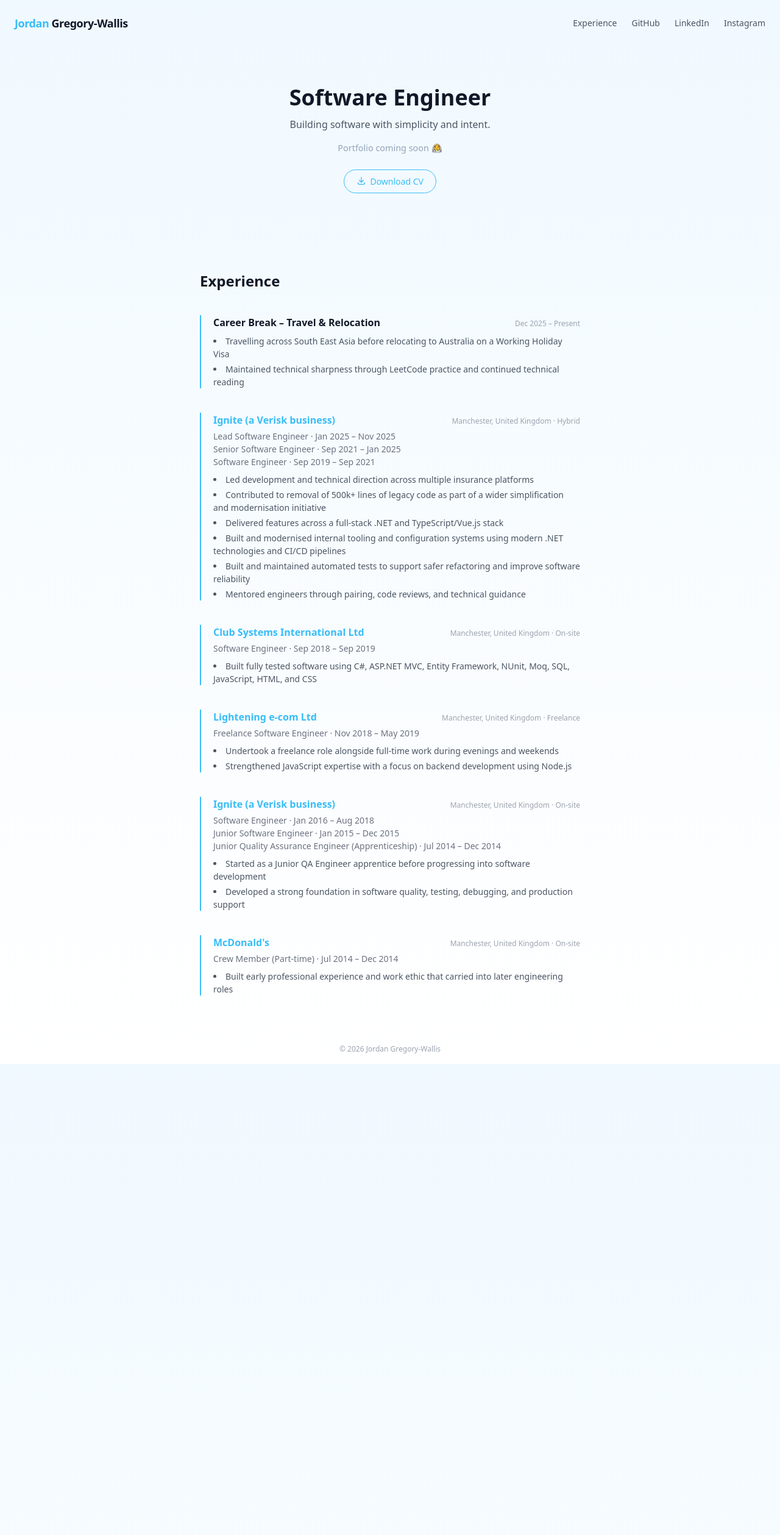
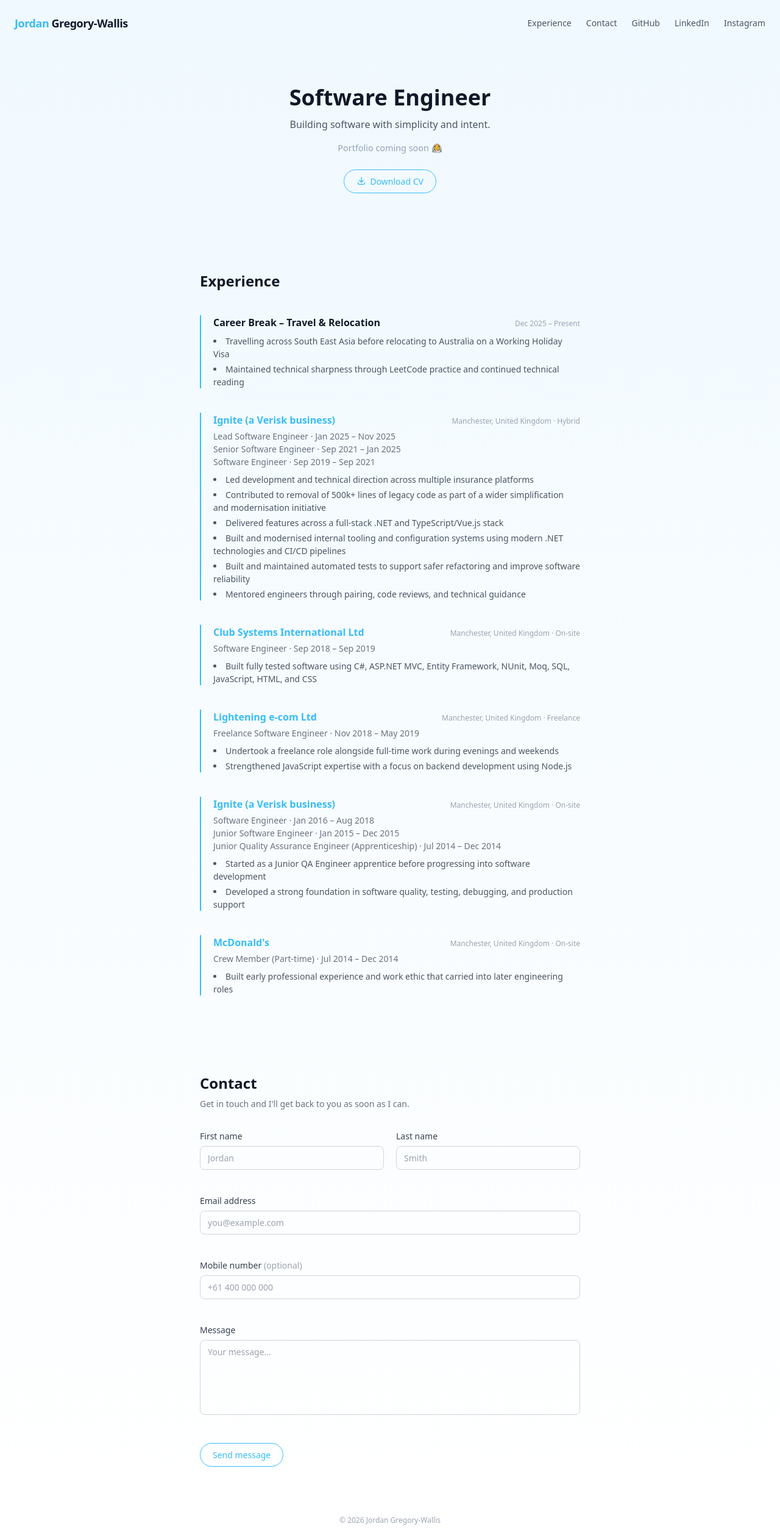
Before and after one commit to judss/judss.github.io, a Jekyll site: the page built from index.html, in a window 1280 px wide. Shown: the whole page at 61% size. Built offline with Jekyll 4.4.1, drawn with Linux system fonts in a browser that asks for light colours; nearby versions of some CDN libraries; before the commit the page ends 1745 px from its top, so only the background shows below that.

Commit message:
Add contact form with Formspree AJAX integration
Co-Authored-By: Claude Sonnet 4.6 <noreply@anthropic.com>

```diff
--- a/_layouts/default.html
+++ b/_layouts/default.html
@@ -27,6 +27,7 @@
 
       <nav id="menu" class="hidden sm:flex flex-col sm:flex-row sm:space-x-6 text-sm text-gray-600 dark:text-gray-300 transition-all duration-300">
         <a href="#experience">Experience</a>
+        <a href="#contact">Contact</a>
         <a href="https://github.com/judss" target="_blank">GitHub</a>
         <a href="https://linkedin.com/in/jordangwallis" target="_blank">LinkedIn</a>
         <a href="https://www.instagram.com/jordangwallis/" target="_blank">Instagram</a>
@@ -40,5 +41,6 @@
     </footer>
 
     <script src="/index.js"></script>
+    <script src="https://unpkg.com/@formspree/ajax@1" defer></script>
   </body>
 </html>
--- a/index.css
+++ b/index.css
@@ -94,6 +94,99 @@ nav a:hover::after {
 }
 
 /* -------------------------------
+   Contact Form
+---------------------------------- */
+
+.form-label {
+  display: block;
+  font-size: 0.875rem;
+  font-weight: 500;
+  margin-bottom: 0.375rem;
+  color: #374151; /* gray-700 */
+}
+
+.form-input {
+  width: 100%;
+  padding: 0.5rem 0.75rem;
+  border: 1px solid #d1d5db; /* gray-300 */
+  border-radius: 0.5rem;
+  font-size: 0.875rem;
+  background: transparent;
+  color: inherit;
+  outline: none;
+  transition: border-color 0.2s ease;
+}
+
+.form-input:focus {
+  border-color: #38bdf8;
+}
+
+.form-input::placeholder {
+  color: #9ca3af;
+}
+
+.form-input[aria-invalid="true"] {
+  border-color: #f87171; /* red-400 */
+}
+
+.form-field-error {
+  display: block;
+  font-size: 0.75rem;
+  color: #ef4444;
+  margin-top: 0.25rem;
+  min-height: 1rem;
+}
+
+.form-success,
+.form-error {
+  display: none;
+  font-size: 0.875rem;
+  padding: 0.75rem 1rem;
+  border-radius: 0.5rem;
+  margin-bottom: 1.25rem;
+}
+
+.form-success {
+  color: #15803d;
+  background-color: #f0fdf4;
+  border: 1px solid #bbf7d0;
+}
+
+.form-error {
+  color: #dc2626;
+  background-color: #fef2f2;
+  border: 1px solid #fecaca;
+}
+
+@media (prefers-color-scheme: dark) {
+  .form-success {
+    color: #86efac;
+    background-color: #052e16;
+    border-color: #166534;
+  }
+
+  .form-error {
+    color: #fca5a5;
+    background-color: #450a0a;
+    border-color: #991b1b;
+  }
+}
+
+@media (prefers-color-scheme: dark) {
+  .form-label {
+    color: #d1d5db;
+  }
+
+  .form-input {
+    border-color: #374151;
+  }
+
+  .form-input:focus {
+    border-color: #38bdf8;
+  }
+}
+
+/* -------------------------------
    Employment Page
 ---------------------------------- */
 
--- a/index.html
+++ b/index.html
@@ -119,4 +119,58 @@ layout: default
     </div>
   </section>
 
+
+  <!-- Contact -->
+  <section id="contact" class="px-6 py-16 w-full max-w-2xl mx-auto">
+    <h2 class="text-2xl font-semibold mb-2">Contact</h2>
+    <p class="text-sm text-gray-500 dark:text-gray-400 mb-8">Get in touch and I'll get back to you as soon as I can.</p>
+
+    <div data-fs-success class="form-success">
+      Thanks for your message — I'll get back to you as soon as I can.
+    </div>
+    <div data-fs-error class="form-error"></div>
+
+    <form id="contact-form" action="https://formspree.io/f/xdajrlze" method="POST" class="space-y-5">
+      <input type="hidden" name="_subject" value="Message received from JordanGWallis.dev" />
+
+      <div class="flex flex-col sm:flex-row gap-5">
+        <div class="flex-1">
+          <label for="first-name" class="form-label">First name</label>
+          <input type="text" id="first-name" name="first_name" required data-fs-field class="form-input" placeholder="Jordan" />
+          <span data-fs-error="first_name" class="form-field-error"></span>
+        </div>
+        <div class="flex-1">
+          <label for="last-name" class="form-label">Last name</label>
+          <input type="text" id="last-name" name="last_name" required data-fs-field class="form-input" placeholder="Smith" />
+          <span data-fs-error="last_name" class="form-field-error"></span>
+        </div>
+      </div>
+
+      <div>
+        <label for="email" class="form-label">Email address</label>
+        <input type="email" id="email" name="email" required data-fs-field class="form-input" placeholder="you@example.com" />
+        <span data-fs-error="email" class="form-field-error"></span>
+      </div>
+
+      <div>
+        <label for="mobile" class="form-label">Mobile number <span class="text-gray-400 font-normal">(optional)</span></label>
+        <input type="tel" id="mobile" name="mobile" data-fs-field class="form-input" placeholder="+61 400 000 000" />
+        <span data-fs-error="mobile" class="form-field-error"></span>
+      </div>
+
+      <div>
+        <label for="message" class="form-label">Message</label>
+        <textarea id="message" name="message" required data-fs-field rows="5" class="form-input resize-none" placeholder="Your message..."></textarea>
+        <span data-fs-error="message" class="form-field-error"></span>
+      </div>
+
+      <button type="submit" data-fs-submit-btn class="cv-btn">Send message</button>
+    </form>
+
+    <script>
+      window.formspree = window.formspree || function () { (formspree.q = formspree.q || []).push(arguments); };
+      formspree('initForm', { formElement: '#contact-form', formId: 'xdajrlze' });
+    </script>
+  </section>
+
 </main>
```
